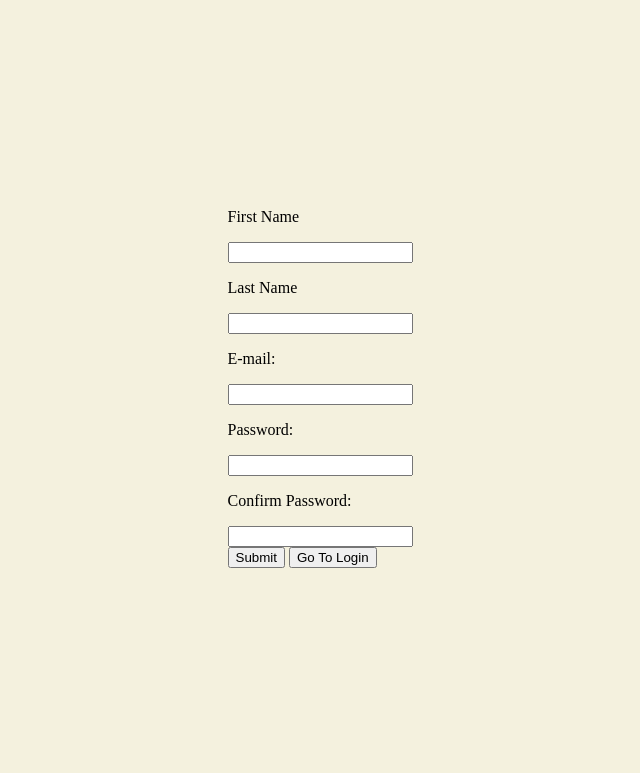
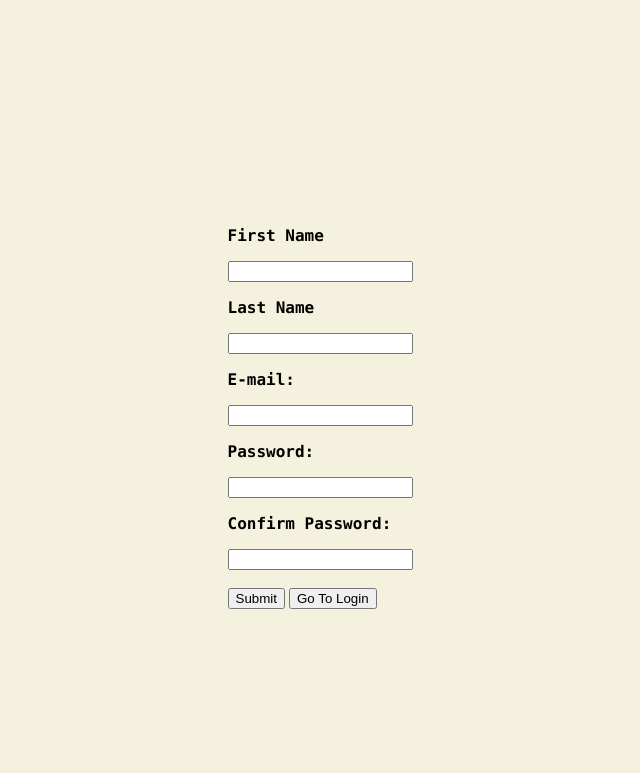
Before and after one commit to MunteanAndra/FlyInTime, a PHP site: page /RegisterPage/register.php in a window 1280 px wide. Shown: the top 773 px of the page, without its empty margins (320-960 px from the left). Before the commit the page ends 568 px from the top, so only its background shows below. Run offline with PHP 8.4, Linux system fonts and the light colour scheme.

Commit message:
Added gifs on Home and Login Page and changed fonts

```diff
--- a/RegisterPage/register.php
+++ b/RegisterPage/register.php
@@ -13,13 +13,34 @@
         <link rel="stylesheet" href="../styles/registerStyle.css">
 
     </head>
+    <style>
+        .p1{
+            font-family:"Lucida Console", "Courier New", monospace;
+        }
+        .p2{
+            font-family:"Lucida Console", "Courier New", monospace;
+        }
+        .p3{
+            font-family:"Lucida Console", "Courier New", monospace;
+        }
+        .p4{
+            font-family:"Lucida Console", "Courier New", monospace;
+        }
+        .p5{
+            font-family:"Lucida Console", "Courier New", monospace;
+        }
+    </style>
     <body>
+    <div class="giphy">
+        <img src= ></img>
+    </div>
     <form method="POST">
-       <p>First Name</p> <input type="text" name="first name"><br>
-       <p>Last Name</p> <input type="text" name="last name"><br>
-       <p>E-mail:</p> <input type="text" name="email"><br>
-       <p>Password:</p> <input type="text" name="password"><br>
-       <p>Confirm Password:</p> <input type="text" name="confirm password"><br>
+       <p class="p1"><b>First Name</b></p> <input type="text" name="first name"><br>
+       <p class="p2"><b>Last Name</b></p> <input type="text" name="last name"><br>
+       <p class="p3"><b>E-mail:</b></p> <input type="text" name="email"><br>
+       <p class="p4"><b>Password:</b></p> <input type="text" name="password"><br>
+       <p class="p5"><b>Confirm Password:</b></p> <input type="text" name="confirm password"><br>
+       <br>
        <button type="submit" name="confirm">Submit</button>
        <button type="submit" name="login">Go To Login</button>
     </form>
--- a/styles/registerStyle.css
+++ b/styles/registerStyle.css
@@ -6,3 +6,7 @@ body{
     background-color: #f4f1deff;
 
 }
+
+.giphy{
+    vertical-align: text-top;
+}
```
Also changed, not shown: index.php (+12 -3 lines), loginpage/login.php (+15 -5 lines), styles/indexStyle.css (+6 -1 lines), styles/loginStyle.css (+8 -1 lines), gifs/._giphy.gif (added), gifs/1628085117_338030_gif-url.gif (added), gifs/245711_4e0da7eb414d4bc990969b1b4a516a7d~mv2.gif (added), gifs/Free_Sample_By_Wix.jpg (added), gifs/giphy.gif (added).
